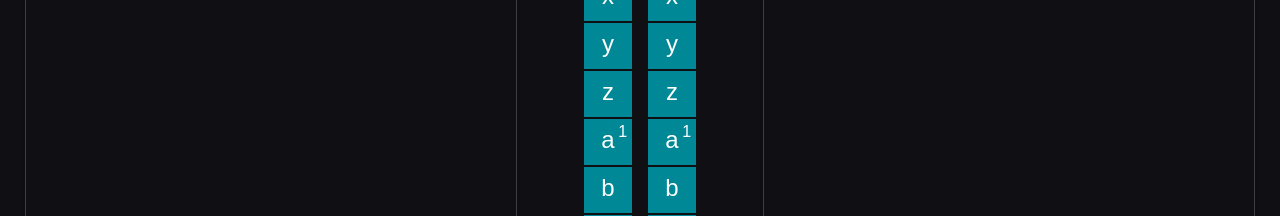
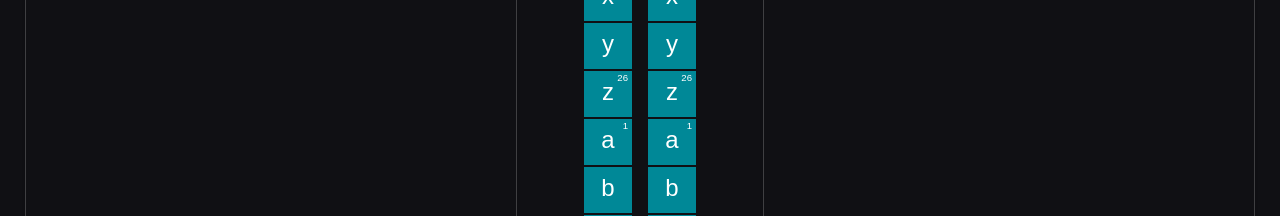
Before and after one commit to theodoremoreland/WebCaesar, a React (Vite) app in the folder application/ui/: page / in a window 1280 px wide. Shown: the part 282-498 px from the top of the page. Built offline with nearby package versions, Linux system fonts and the light colour scheme; no server answers.

Commit message:
now displays letter position for first and last letter on LettersDraggable

```diff
--- a/application/ui/src/components/LettersDraggable/LettersDraggable.controller.ts
+++ b/application/ui/src/components/LettersDraggable/LettersDraggable.controller.ts
@@ -1,3 +1,5 @@
+import { CharactersToIndex } from "../../modules/rotateString";
+
 export const fill = (array: string[], desiredLength: number): string[] => {
     const newArray: string[] = [...array];
 
@@ -116,3 +118,32 @@ export const onMouseDown = (
     document.addEventListener("mousemove", onMouseMove);
     document.addEventListener("mouseup", onMouseUp);
 };
+
+const isFirstLetter = (
+    charactersToIndex: CharactersToIndex,
+    character: string
+): boolean => {
+    return charactersToIndex[character] === 0;
+};
+
+const isLastLetter = (
+    charactersToIndex: CharactersToIndex,
+    characterCount: number,
+    character: string
+): boolean => {
+    return charactersToIndex[character] === characterCount - 1;
+};
+
+export const determineLiClassName = (
+    charactersToIndex: CharactersToIndex,
+    characterCount: number,
+    character: string
+) => {
+    if (isFirstLetter(charactersToIndex, character)) {
+        return "first";
+    } else if (isLastLetter(charactersToIndex, characterCount, character)) {
+        return "last";
+    }
+
+    return "";
+};
--- a/application/ui/src/components/LettersDraggable/LettersDraggable.css
+++ b/application/ui/src/components/LettersDraggable/LettersDraggable.css
@@ -55,19 +55,20 @@
             padding: 0.5rem;
             user-select: none;
 
-            &.first {
+            &.first,
+            &.last {
                 &::after {
                     z-index: 2;
-                    content: "1";
                     position: absolute;
                     top: 0;
                     right: 0;
                     width: 100%;
                     height: 100%;
+                    content: attr(data-original-letter-position);
                     color: var(--primary-font-color);
-                    font-size: 1rem;
+                    font-size: 0.6rem;
                     text-align: right;
-                    padding: 0.3rem;
+                    padding: 2px 4px;
                 }
             }
         }
--- a/application/ui/src/components/LettersDraggable/LettersDraggable.tsx
+++ b/application/ui/src/components/LettersDraggable/LettersDraggable.tsx
@@ -12,6 +12,7 @@ import {
     fill,
     onMouseDown,
     onWheelMove,
+    determineLiClassName,
 } from "./LettersDraggable.controller";
 
 // Styles
@@ -164,12 +165,17 @@ const LettersDraggable = ({
                     return (
                         <li
                             key={index + character}
-                            className={`${
+                            className={`${determineLiClassName(
                                 supportedLanguages[originalLanguage]
-                                    .charactersToIndex[character] === 0
-                                    ? "first"
-                                    : ""
-                            }`}
+                                    .charactersToIndex,
+                                supportedLanguages[originalLanguage]
+                                    .characterCount,
+                                character
+                            )}`}
+                            data-original-letter-position={
+                                supportedLanguages[originalLanguage]
+                                    .charactersToIndex[character] + 1
+                            }
                         >
                             {character}
                         </li>
@@ -200,12 +206,17 @@ const LettersDraggable = ({
                     return (
                         <li
                             key={index + character}
-                            className={`${
+                            className={`${determineLiClassName(
                                 supportedLanguages[rotatedLanguage]
-                                    .charactersToIndex[character] === 0
-                                    ? "first"
-                                    : ""
-                            }`}
+                                    .charactersToIndex,
+                                supportedLanguages[rotatedLanguage]
+                                    .characterCount,
+                                character
+                            )}`}
+                            data-original-letter-position={
+                                supportedLanguages[rotatedLanguage]
+                                    .charactersToIndex[character] + 1
+                            }
                         >
                             {character}
                         </li>
```
